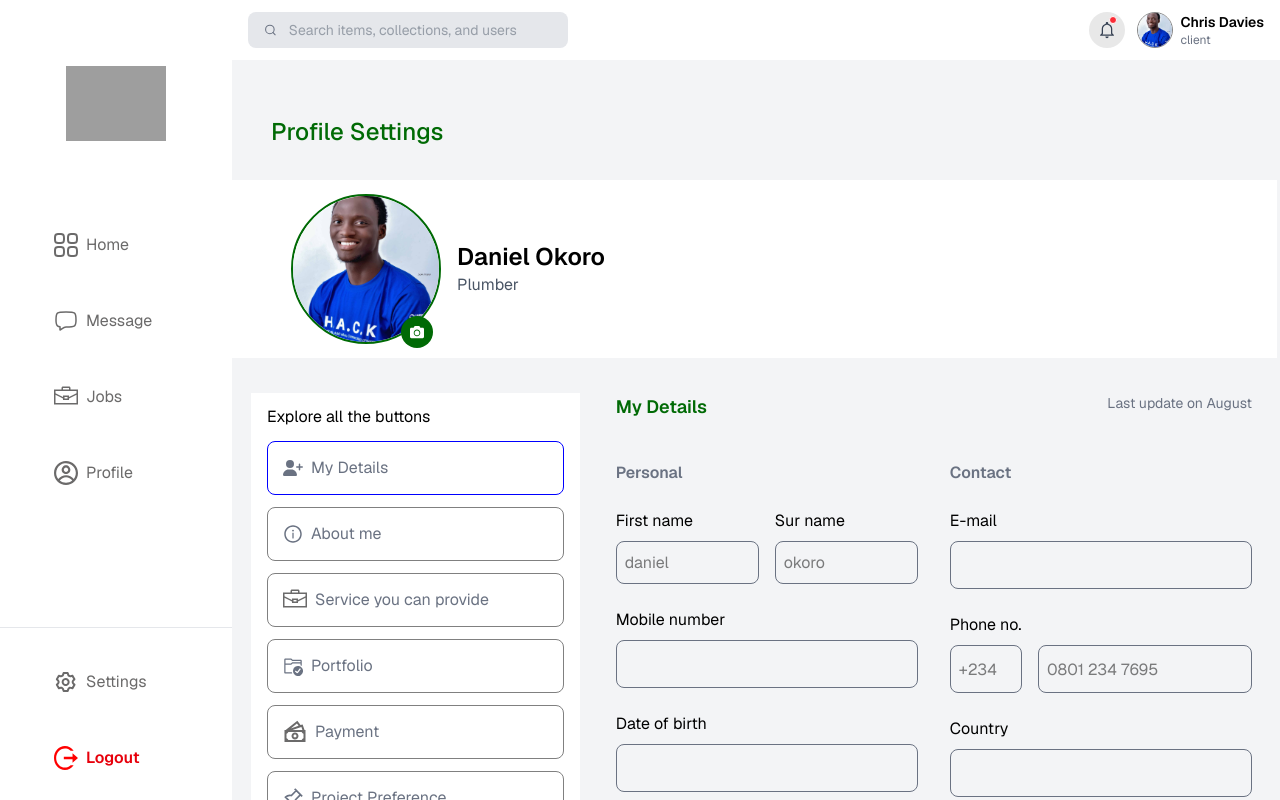
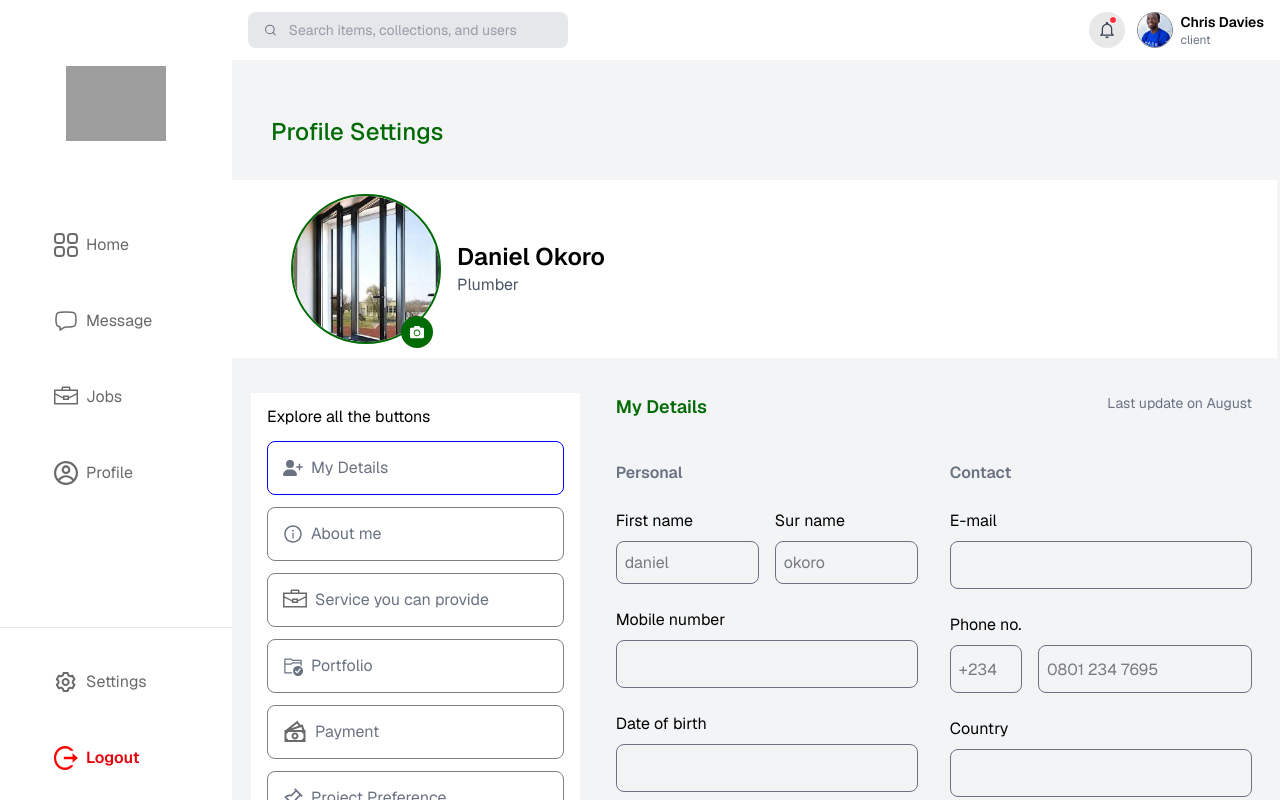
Before and after one commit to osigbemhe2020/form-demo, a Next.js app: page / in a window 1280 px wide. Built offline with nearby package versions, Linux system fonts and the light colour scheme; grey boxes are pictures that could not be loaded.

Commit message:
Update topbox.tsx

```diff
--- a/src/components/ProfessionalDashboard/topbox.tsx
+++ b/src/components/ProfessionalDashboard/topbox.tsx
@@ -5,7 +5,7 @@ const Topbox = () => {
     <div className="w-[102%] lg:h-[178px] bg-white px-4 sm:px-6 lg:px-[60px] py-3 flex flex-col lg:flex-row items-center lg:items-center gap-4">
       <div className="relative flex-shrink-0">
         <img
-          src="/images/profile-image.jpg"
+          src="/images/windows.jpeg"
           alt="placeholder"
           className="w-24 h-24 sm:w-[150px] sm:h-[150px] border-2 border-[#006A05] rounded-full object-cover"
         />
```
